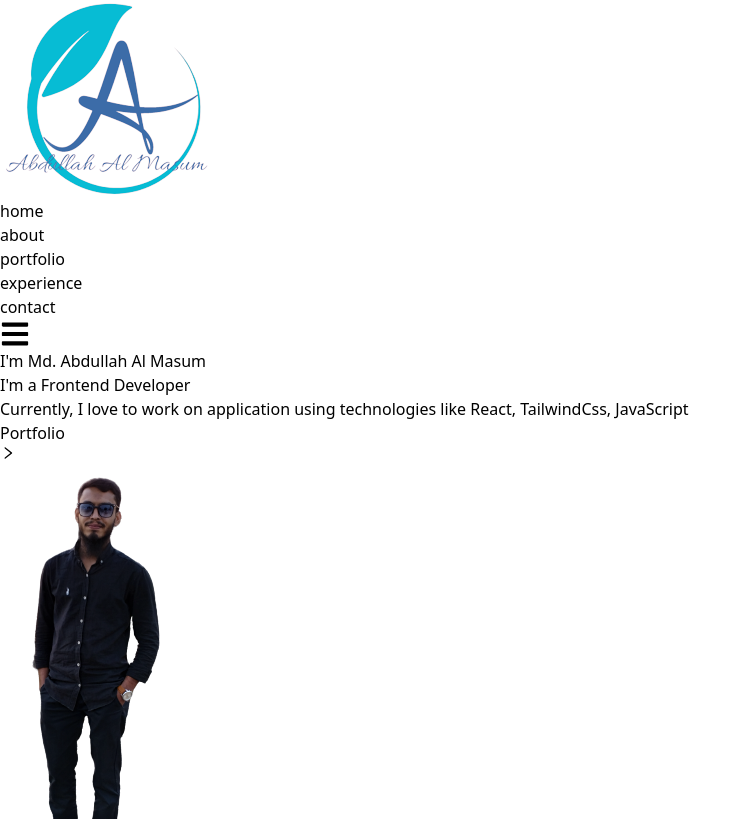
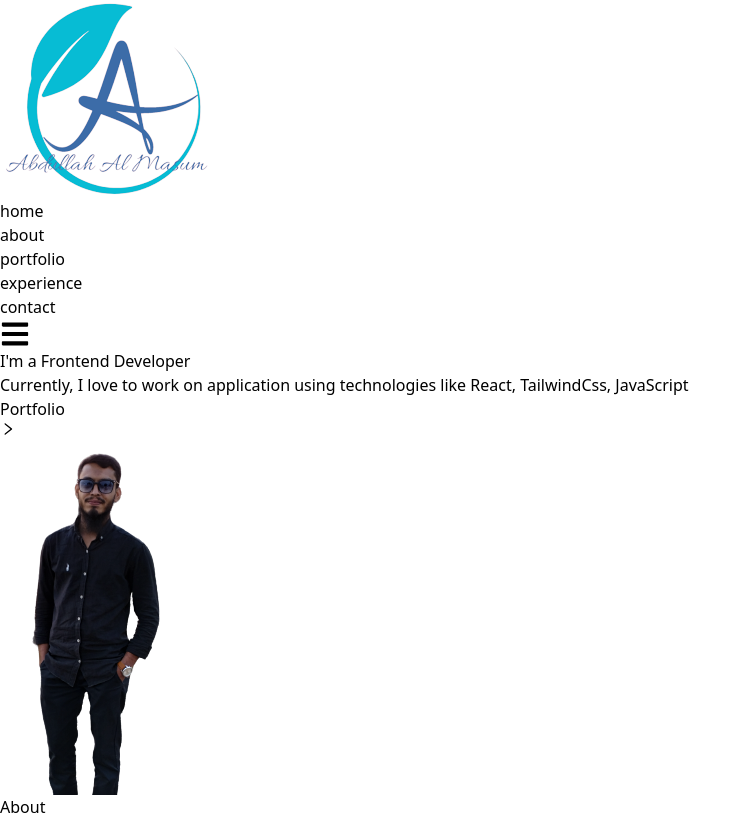
Before and after one commit to Masum267/Portfolio-React, a React (Vite) app: page / in a window 1280 px wide. Shown: the top 821 px of the page, without its empty margins (0-752 px from the left). Built offline with nearby package versions, Linux system fonts and the light colour scheme.

Commit message:
reset home

```diff
--- a/src/pages/Home.jsx
+++ b/src/pages/Home.jsx
@@ -16,10 +16,7 @@
 
           <div className="flex flex-col justify-center h-full">
 
-            <h2 className="text-xl sm:text-5xl font-bold text-slate-100">
-              I'm Md. Abdullah Al Masum
-            </h2>
-            <h2 className="text-sm sm:text-xl font-bold text-slate-100">
+            <h2 className="text-4xl sm:text-7xl font-bold text-slate-100">
               I'm a Frontend Developer
             </h2>
             <p className="text-slate-400 py-4 max-w-md">
```
